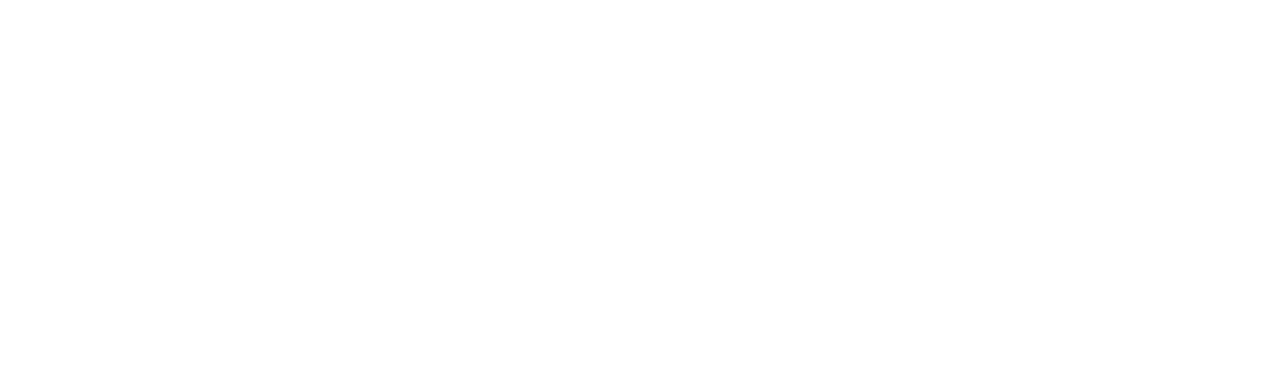
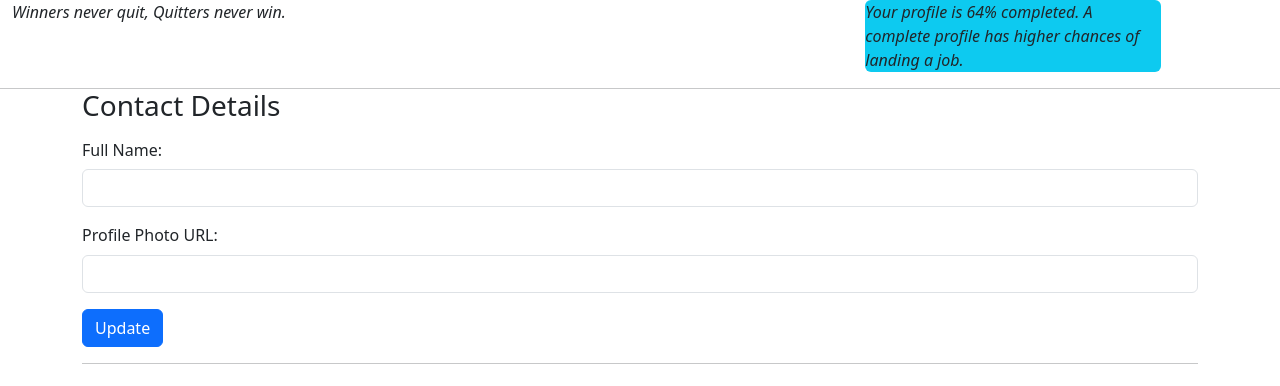
Before and after one commit to arundhati-shreya/Expense-Tracker-using-React, a React (Create React App) app: page /profile in a window 1280 px wide. Before the commit this address had no page. Shown: the top 386 px of the page. Built offline with nearby package versions, Linux system fonts and the light colour scheme.

Commit message:
Complete your profile

```diff
--- a/src/App.js
+++ b/src/App.js
@@ -2,6 +2,7 @@
 import { BrowserRouter as Router, Route, Routes } from 'react-router-dom';
 import SignUp from './Components/SignUp';
 import LogIn from './Components/LogIn';
+import Profile from './Components/Profile';
 
 function App() {
   return (
@@ -9,6 +10,7 @@
     <Routes>
       <Route path="/" element={<SignUp />} />
       <Route path="/login" element={<LogIn />} />
+      <Route path="/profile" element={<Profile />} />
     </Routes>
   </Router>
   );
--- a/src/Components/LogIn.js
+++ b/src/Components/LogIn.js
@@ -1,12 +1,30 @@
 import React from "react";
+import 'bootstrap/dist/css/bootstrap.min.css';
+import { useNavigate } from 'react-router-dom';
 
+const LogIn = () => {
+    const navigate = useNavigate();
 
-const LogIn=()=>{
-    return(
-        <>
-        <h3>Welcome To Expense Tracker!!!</h3>
-        </>
-    )
+    const ProfileHandler=()=>{
+        navigate('/profile');
+    }
+
+    return (
+        <div className="container-fluid px-0">
+            <div className="row m-0">
+                <div className="col-md-8">
+                    <p className="m-0" style={{ fontStyle: "italic" }}>Welcome To Expense Tracker!!!</p>
+                </div>
+                <div className="col-md-3 text-md-right">
+                    <p className=" bg-info rounded"  style={{ fontStyle: "italic" }}>
+                        Your profile is Incomplete.
+                        <button className="btn btn-primary rounded-pill" onClick={ProfileHandler}>Complete Now</button>
+                    </p>
+                </div>
+            </div>
+            <hr className="m-0" />
+        </div>
+    );
 }
 
 export default LogIn;
--- /dev/null
+++ b/src/Components/Profile.js
@@ -0,0 +1,66 @@
+import React,{useState} from "react";
+
+const Profile=()=>{
+    const [fullName, setFullName] = useState("");
+    const [profilePhotoURL, setProfilePhotoURL] = useState("");
+
+    const UpdateHandler=async(e)=>{
+        e.preventDefault();
+        const requestData = {
+            fullName: fullName,
+            profilePhotoURL: profilePhotoURL,
+
+        };
+
+        try {
+            const response = await fetch('https://identitytoolkit.googleapis.com/v1/accounts:update?key=AIzaSyAPTNI_cnBDpM3UpcM5Z8KjHllp5W3snT0', {
+                method: 'POST',
+                headers: {
+                    'Content-Type': 'application/json',
+                },
+                body: JSON.stringify(requestData),
+            });
+
+            const data = await response.json();
+
+            // Handle the response data as needed
+            console.log(data);
+        } catch (error) {
+            console.error('Error:', error);
+        }
+    };
+    return(
+        <>
+        <div className="container-fluid px-0">
+            <div className="row m-0">
+                <div className="col-md-8">
+                    <p className="m-0" style={{ fontStyle: "italic" }}>Winners never quit, Quitters never win.</p>
+                </div>
+                <div className="col-md-3 text-md-right">
+                    <p className=" bg-info rounded"  style={{ fontStyle: "italic",backgroundColor:'#778899' }}>
+                        Your profile is 64% completed. A complete profile has higher chances of landing a job.
+                    </p>
+                </div>
+            </div>
+            <hr className="m-0" />
+        </div>
+        <div className="container">
+                <h3>Contact Details</h3>
+                <form>
+                    <div className="mb-3">
+                        <label htmlFor="fullName" className="-col-sm-2 col-form-label">Full Name:</label>
+                        <input type="text" className="form-control" id="fullName" value={fullName} onChange={(e) => setFullName(e.target.value)}/>
+                    </div>
+                    <div className="mb-3">
+                        <label htmlFor="profilePhotoURL" className="form-label">Profile Photo URL:</label>
+                        <input type="text" className="form-control" id="profilePhotoURL" value={profilePhotoURL} onChange={(e) => setProfilePhotoURL(e.target.value)} />
+                    </div>
+                    <button type="submit" className="btn btn-primary" onClick={UpdateHandler}>Update</button>
+                </form>
+                <hr />
+            </div>
+        </>
+    )
+}
+
+export default Profile;
```
